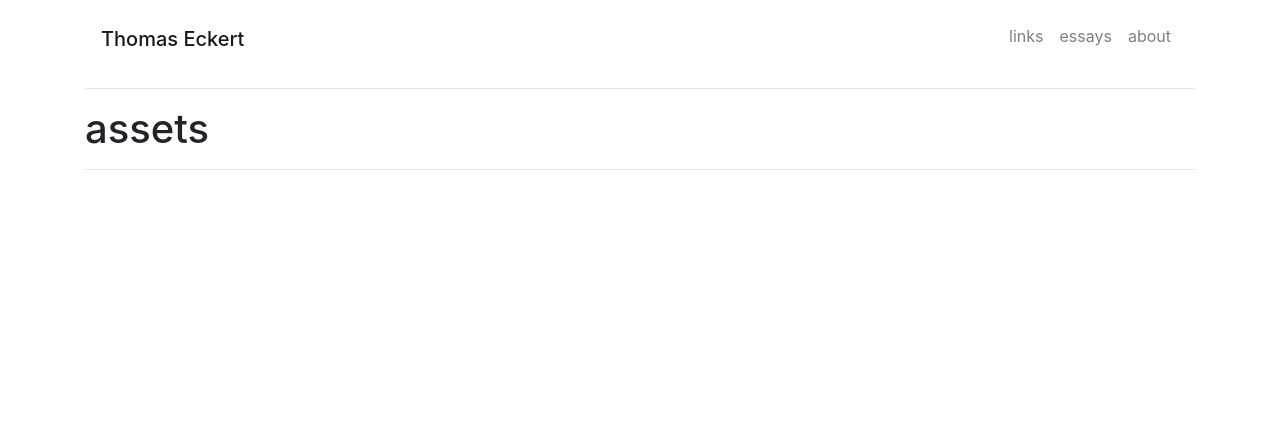
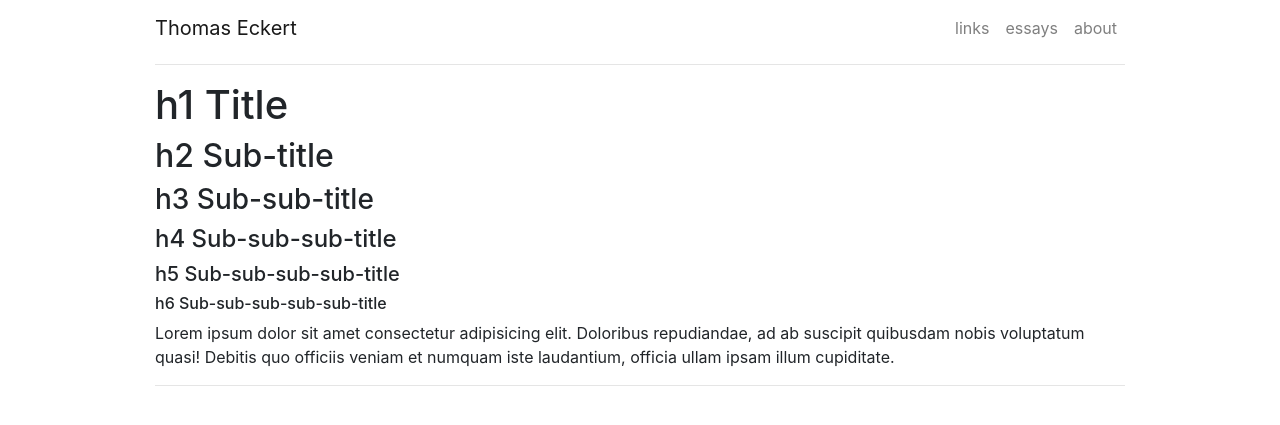
Before and after one commit to t-eckert/thomaseckert.dev, a Flask app: page /assets in a window 1280 px wide. Shown: the top 425 px of the page. Run offline with Flask 2, Linux system fonts and the light colour scheme; some libraries are stand-ins or nearby versions.

Commit message:
Add assets page

```diff
--- a/application.py
+++ b/application.py
@@ -13,6 +13,11 @@ def home():
 @app.route("/about")
 def about():
     return render_template("content/about.html", active_page="about")
+
+
+@app.route("/assets")
+def assets():
+    return render_template("assets.html")
 
 
 @app.route("/<collection>")
--- a/handle_documents/documents.py
+++ b/handle_documents/documents.py
@@ -1,28 +1,31 @@
-ESSAYS = {
-    "an-essay-title": {
+ESSAYS = [
+    {
         "title": "An Essay Title",
         "date": "3 July 2019",
         "description": "This is an essay about a topic that relates ideas in a unique way.",
         "body": "<p>This is an essay about a topic that relates ideas in a unique way</p>",
     }
-}
+]
 
-LINKS = {
-    "basketball-for-nerds": {
+LINKS = [
+    {
         "title": "Basketball for Nerds",
+        "date": "10 April 2019",
         "url": "https://dev.to/teckert/basketball-for-nerds-5bf0",
         "description": "Exploring statistics with Python.",
     },
-    "detecting-emotion-with-azure-cognitive-services": {
+    {
         "title": "Detecting Emotion with Azure Cognitive Services",
+        "date": "6 April 2019",
         "url": "https://github.com/t-eckert/detecting-emotion-with-azure-cognitive-services-en",
         "description": "Use Azure Cognitive Services in to detect faces in an image and their dominant emotion.",
     },
-    "copy-codepy-to-circuitpy-on-macos": {
+    {
         "title": "Copy `code.py` to CIRCUITPY on MacOS",
+        "date": "2 April 2019",
         "url": "https://gist.github.com/t-eckert/66ca8f83f35aff64fbe37326ffdb440f",
         "description": "This script deploys code from your working directory to an Adafruit CircuitPlayground Express",
     },
-}
+]
 
 COLLECTIONS = {"essays": ESSAYS, "links": LINKS}
--- a/static/css/main.css
+++ b/static/css/main.css
@@ -0,0 +1,15 @@
+
+.container {
+    max-width: 1000px;
+}
+
+.img-self {
+    border-radius: 100%;
+    margin: 10px 0px;
+}
+
+.navbar {
+    padding-bottom: 0;
+    padding-left: 0;
+    padding-right: 0;
+}
--- /dev/null
+++ b/templates/assets.html
@@ -0,0 +1,16 @@
+{% extends "container.html" %}
+
+{% block content %}
+
+<h1>h1 Title</h1>
+<h2>h2 Sub-title</h2>
+<h3>h3 Sub-sub-title</h3>
+<h4>h4 Sub-sub-sub-title</h4>
+<h5>h5 Sub-sub-sub-sub-title</h5>
+<h6>h6 Sub-sub-sub-sub-sub-title</h6>
+<p>
+    Lorem ipsum dolor sit amet consectetur adipisicing elit. Doloribus repudiandae, ad ab suscipit quibusdam nobis
+    voluptatum quasi! Debitis quo officiis veniam et numquam iste laudantium, officia ullam ipsam illum cupiditate.
+</p>
+
+{% endblock content %}
--- a/templates/container.html
+++ b/templates/container.html
@@ -4,7 +4,7 @@
 
 {% block container %}
 <nav class="navbar navbar-expand-lg navbar-light">
-    <h1><a class="navbar-brand" href="/">Thomas Eckert</a></h1>
+    <a class="navbar-brand" href="/">Thomas Eckert</a>
     <button class="navbar-toggler" type="button" data-toggle="collapse" data-target="#navbarNavAltMarkup"
         aria-controls="navbarNavAltMarkup" aria-expanded="false" aria-label="Toggle navigation">
         <span class="navbar-toggler-icon"></span>
--- a/templates/content/browse.html
+++ b/templates/content/browse.html
@@ -3,5 +3,12 @@
 {% block content %}
 
 <h1>{{active_page}}</h1>
+{% for document in collection %}
+<div>
+    {{ document["date"] }}
+    <a href="{{ document['url'] }}">{{ document["title"] }}</a>
+    {{ document["description"] }}
+</div>
+{% endfor %}
 
 {% endblock content %}
```
Also changed, not shown: templates/content/home.html (+15 -13 lines).
